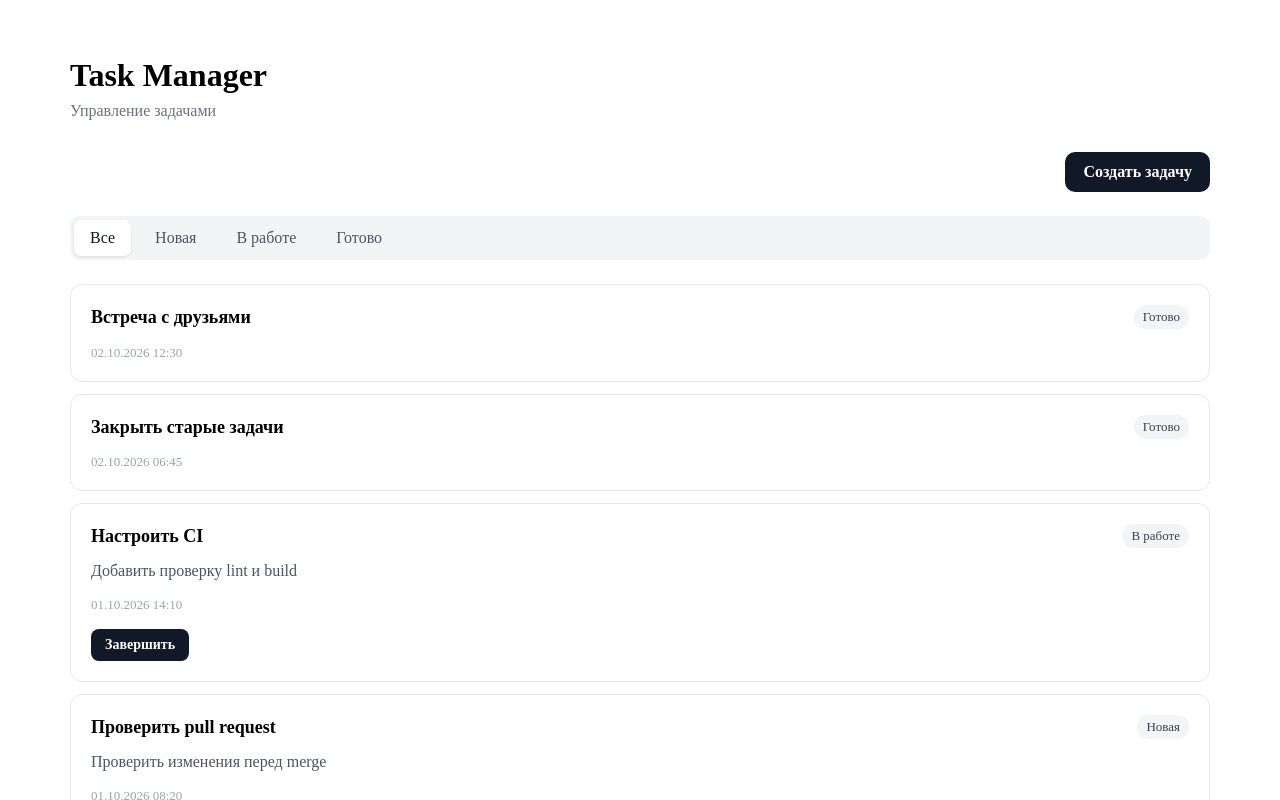
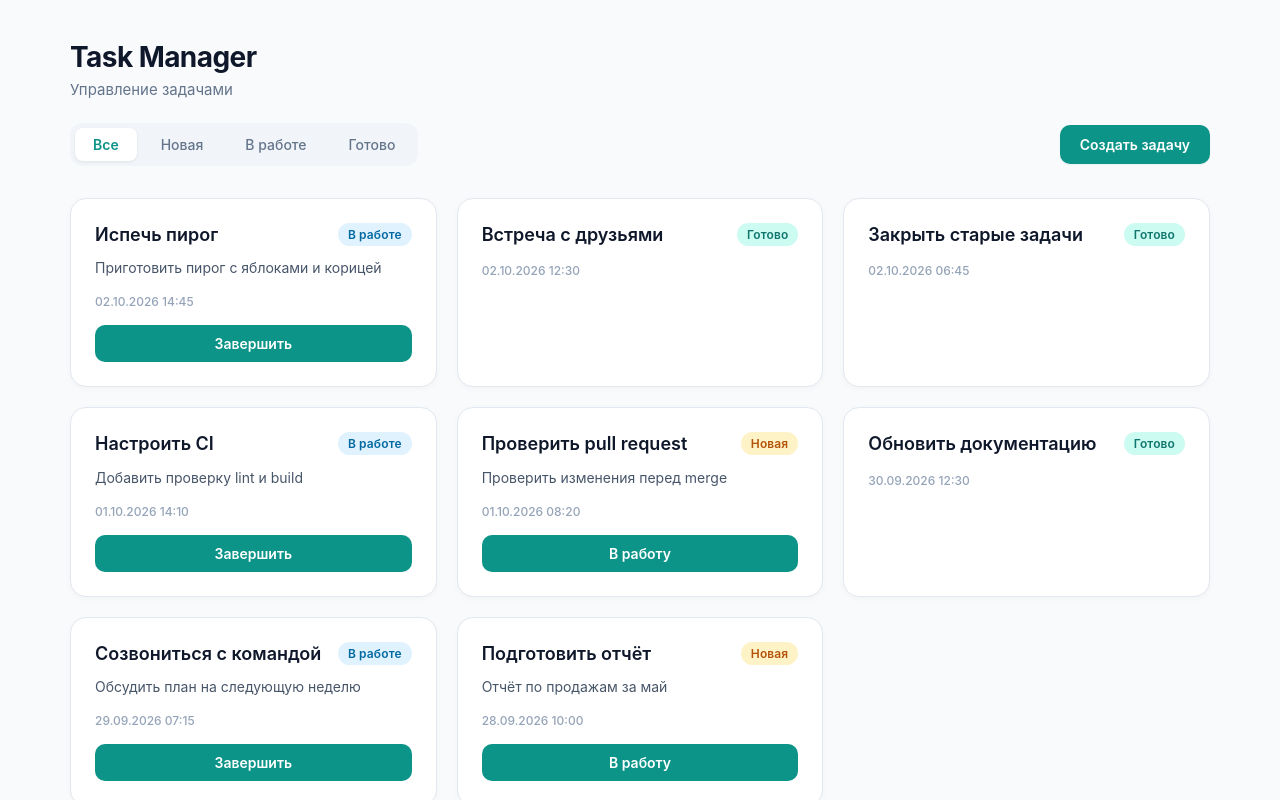
Before and after one commit to Mukhin-I/Task-Manager-Angular, an Angular app: page / in a window 1280 px wide. Shown: the top 800 px of the page. Built offline with nearby package versions, Linux system fonts and the light colour scheme; data requests are answered from the project's data file.

Commit message:
style: improve task list UI and add loading state

```diff
--- a/db.json
+++ b/db.json
@@ -45,6 +45,13 @@
       "status": "done",
       "createdAt": "2026-10-02T12:30:05.197Z",
       "id": 7
+    },
+    {
+      "title": "Испечь пирог",
+      "description": "Приготовить пирог с яблоками и корицей",
+      "status": "in_progress",
+      "createdAt": "2026-10-02T14:45:48.691Z",
+      "id": 8
     }
   ]
 }
--- /dev/null
+++ b/src/app/features/tasks/components/task-list-skeleton/task-list-skeleton.component.scss
@@ -0,0 +1,80 @@
+.tasks {
+  display: grid;
+  grid-template-columns: repeat(auto-fill, minmax(320px, 1fr));
+  gap: 20px;
+}
+
+.task-card {
+  display: flex;
+  flex-direction: column;
+  padding: 24px;
+  border: 1px solid #f1f5f9;
+  border-radius: 16px;
+  background: #ffffff;
+  box-shadow: 0 2px 6px rgba(15, 23, 42, 0.03);
+  pointer-events: none;
+  user-select: none;
+}
+
+.task-card__header {
+  display: flex;
+  align-items: flex-start;
+  justify-content: space-between;
+  gap: 12px;
+}
+
+@keyframes skeleton-shimmer {
+  0% {
+    background-position: -200% 0;
+  }
+  100% {
+    background-position: 200% 0;
+  }
+}
+
+.skeleton {
+  background: linear-gradient(
+    90deg,
+    #e2e8f0 25%,
+    #f1f5f9 37%,
+    #e2e8f0 63%
+  );
+  background-size: 200% 100%;
+  animation: skeleton-shimmer 1.5s ease-in-out infinite;
+  border-radius: 6px;
+
+  &--title {
+    height: 22px;
+    width: 55%;
+  }
+
+  &--badge {
+    height: 24px;
+    width: 75px;
+    border-radius: 20px;
+  }
+
+  &--text {
+    height: 14px;
+    width: 100%;
+    margin-top: 12px;
+
+    &.skeleton--short {
+      width: 70%;
+      margin-top: 6px;
+    }
+  }
+
+  &--date {
+    height: 12px;
+    width: 35%;
+    margin-top: 20px;
+  }
+
+  &--button {
+    height: 40px;
+    width: 100%;
+    margin-top: 16px;
+    border-radius: 10px;
+  }
+}
--- a/src/app/features/tasks/task-list/task-list.component.html
+++ b/src/app/features/tasks/task-list/task-list.component.html
@@ -1,4 +1,4 @@
-<section class="task-list">
+<section class="container">
   <header class="page-header">
     <div>
       <h1>Task Manager</h1>
@@ -6,16 +6,7 @@
     </div>
   </header>
 
-  <div class="actions">
-    <button
-        type="button"
-        class="create-button"
-        (click)="openCreateModal()"
-    >
-        Создать задачу
-    </button>
-  </div>
-
+  <div class="action-buttons">
     <nav class="filters" aria-label="Фильтр задач">
         @for (filter of filters; track filter) {
         <button
@@ -29,11 +20,19 @@
         </button>
         }
     </nav>
+    <div class="actions">
+        <button
+            type="button"
+            class="create-button"
+            (click)="openCreateModal()"
+        >
+            Создать задачу
+        </button>
+    </div>
+  </div>
 
   @if (loading) {
-    <div class="state-message">
-      <p>Загрузка задач...</p>
-    </div>
+      <app-task-list-skeleton />
   } @else if (error) {
     <div class="state-message error">
       <p>Не удалось загрузить задачи.</p>
@@ -61,7 +60,7 @@
           <div class="task-card__header">
             <h2>{{ task.title }}</h2>
 
-            <span class="status">
+            <span class="status" [class]="'status status--' + task.status">
                 {{ getStatusLabel(task.status) }}
             </span>
           </div>
--- a/src/app/features/tasks/task-list/task-list.component.scss
+++ b/src/app/features/tasks/task-list/task-list.component.scss
@@ -1,107 +1,380 @@
 :host {
   display: block;
+  font-family: -apple-system, BlinkMacSystemFont, 'Segoe UI', Roboto, 'Helvetica Neue', Arial, sans-serif;
+  background-color: #f8fafc;
+  min-height: 100vh;
+  color: #0f172a;
 }
 
-.task-list {
+.container {
   max-width: 1140px;
   margin: 0 auto;
-  padding: 48px 24px;
+  padding: 40px 24px;
 }
 
 .page-header {
-  margin-bottom: 32px;
+  margin-bottom: 24px;
 
   h1 {
     margin: 0;
-    font-size: 32px;
-    line-height: 1.2;
+    font-size: 28px;
+    font-weight: 700;
+    letter-spacing: -0.02em;
+    color: #0f172a;
   }
 
   p {
-    margin: 8px 0 0;
-    color: #6b7280;
+    margin: 6px 0 0;
+    font-size: 15px;
+    color: #64748b;
+  }
+}
+
+.action-buttons {
+  display: flex;
+  align-items: center;
+  justify-content: space-between;
+  margin-bottom: 32px;
+}
+
+.actions {
+  display: flex;
+  justify-content: flex-end;
+}
+
+.create-button,
+.primary-button {
+  border: none;
+  border-radius: 10px;
+  padding: 11px 20px;
+  background: #0d9488;
+  color: #ffffff;
+  font: inherit;
+  font-size: 14px;
+  font-weight: 600;
+  cursor: pointer;
+  transition: all 0.2s ease;
+  box-shadow: 0 1px 2px rgba(0, 0, 0, 0.05);
+
+  &:hover:not(:disabled) {
+    background: #0f766e;
+    transform: translateY(-1px);
+    box-shadow: 0 4px 12px rgba(13, 148, 136, 0.25);
+  }
+
+  &:active:not(:disabled) {
+    transform: translateY(0);
   }
 }
 
 .filters {
   display: flex;
-  gap: 8px;
-  margin-bottom: 24px;
-  padding: 4px;
+  align-items: center;
+  gap: 6px;
+  padding: 5px;
+  background: #f1f5f9;
+  border-radius: 12px;
+  width: fit-content;
+  max-width: 100%;
   overflow-x: auto;
-  border-radius: 10px;
-  background: #f3f4f6;
 }
 
 .filter-button {
-  border: 0;
-  border-radius: 7px;
-  padding: 9px 16px;
+  border: none;
+  border-radius: 8px;
+  padding: 8px 18px;
   background: transparent;
-  color: #4b5563;
+  color: #64748b;
   cursor: pointer;
   font: inherit;
+  font-size: 14px;
+  font-weight: 500;
   white-space: nowrap;
-  transition:
-    background-color 0.15s ease,
-    color 0.15s ease;
+  transition: all 0.2s ease;
 
   &:hover {
-    color: #111827;
+    color: #0f172a;
   }
 
   &.active {
     background: #ffffff;
-    color: #111827;
-    box-shadow: 0 1px 3px rgb(0 0 0 / 10%);
+    color: #0d9488;
+    font-weight: 600;
+    box-shadow: 0 1px 3px rgba(0, 0, 0, 0.08);
   }
 }
 
 .tasks {
   display: grid;
-  gap: 12px;
+  grid-template-columns: repeat(auto-fill, minmax(320px, 1fr));
+  gap: 20px;
 }
 
 .task-card {
-  padding: 20px;
-  border: 1px solid #e5e7eb;
-  border-radius: 12px;
+  display: flex;
+  flex-direction: column;
+  padding: 24px;
+  border: 1px solid #e2e8f0;
+  border-radius: 16px;
   background: #ffffff;
+  box-shadow: 0 2px 6px rgba(15, 23, 42, 0.03);
+  transition: transform 0.2s ease, box-shadow 0.2s ease, border-color 0.2s ease;
+
+  &:hover {
+    border-color: #cbd5e1;
+    box-shadow: 0 10px 25px -5px rgba(15, 23, 42, 0.08);
+    transform: translateY(-2px);
+  }
 }
 
 .task-card__header {
   display: flex;
   align-items: flex-start;
   justify-content: space-between;
-  gap: 16px;
+  gap: 12px;
 
   h2 {
     margin: 0;
     font-size: 18px;
-    line-height: 1.4;
+    font-weight: 600;
+    line-height: 1.35;
+    color: #0f172a;
   }
 }
 
 .status {
   flex-shrink: 0;
-  padding: 4px 9px;
-  border-radius: 999px;
-  background: #f3f4f6;
-  color: #374151;
-  font-size: 13px;
+  display: inline-flex;
+  align-items: center;
+  padding: 4px 10px;
+  border-radius: 20px;
+  font-size: 12px;
+  font-weight: 600;
+  letter-spacing: 0.01em;
+
+  background: #f1f5f9;
+  color: #475569;
+
+  &--done {
+    background: #ccfbf1;
+    color: #0f766e;
+  }
+
+  &--in_progress,
+  &--in-progress {
+    background: #e0f2fe;
+    color: #0369a1;
+  }
+
+  &--todo,
+  &--new {
+    background: #fef3c7;
+    color: #b45309;
+  }
 }
 
 .task-card__description {
   margin: 10px 0 0;
-  color: #4b5563;
+  color: #475569;
+  font-size: 14px;
   line-height: 1.5;
+  flex-grow: 1;
 }
 
 .task-card__date {
   display: block;
-  margin-top: 14px;
-  color: #9ca3af;
+  margin-top: 16px;
+  color: #94a3b8;
+  font-size: 12px;
+  font-weight: 500;
+}
+
+.status-button {
+  margin-top: 16px;
+  width: 100%;
+  border: none;
+  border-radius: 10px;
+  padding: 10px 16px;
+  background: #0d9488;
+  color: #ffffff;
+  font: inherit;
+  font-size: 14px;
+  font-weight: 600;
+  cursor: pointer;
+  transition: all 0.2s ease;
+
+  &:hover:not(:disabled) {
+    background: #0f766e;
+    box-shadow: 0 4px 12px rgba(13, 148, 136, 0.2);
+  }
+
+  &:disabled {
+    background: #e2e8f0;
+    color: #94a3b8;
+    cursor: not-allowed;
+    opacity: 1;
+  }
+}
+
+.status-error {
+  margin: 8px 0 0;
+  color: #dc2626;
   font-size: 13px;
+}
+
+.modal-backdrop {
+  position: fixed;
+  inset: 0;
+  z-index: 1000;
+  display: flex;
+  align-items: center;
+  justify-content: center;
+  padding: 24px;
+  background: rgba(15, 23, 42, 0.4);
+  backdrop-filter: blur(6px);
+}
+
+.modal {
+  width: min(100%, 500px);
+  max-height: calc(100vh - 48px);
+  overflow-y: auto;
+  padding: 32px;
+  background: #ffffff;
+  border-radius: 20px;
+  box-shadow: 0 25px 50px -12px rgba(15, 23, 42, 0.25);
+  border: 1px solid #f1f5f9;
+}
+
+.modal__header {
+  display: flex;
+  align-items: flex-start;
+  justify-content: space-between;
+  gap: 20px;
+  margin-bottom: 24px;
+
+  h2 {
+    margin: 0 0 4px;
+    font-size: 20px;
+    font-weight: 700;
+    color: #0f172a;
+  }
+
+  p {
+    margin: 0;
+    color: #64748b;
+    font-size: 14px;
+  }
+}
+
+.modal__close {
+  width: 32px;
+  height: 32px;
+  flex-shrink: 0;
+  display: flex;
+  align-items: center;
+  justify-content: center;
+  border: none;
+  border-radius: 8px;
+  background: #f1f5f9;
+  font-size: 20px;
+  line-height: 1;
+  color: #64748b;
+  cursor: pointer;
+  transition: all 0.15s ease;
+
+  &:hover {
+    background: #e2e8f0;
+    color: #0f172a;
+  }
+}
+
+.task-form {
+  display: flex;
+  flex-direction: column;
+  gap: 20px;
+}
+
+.form-field {
+  display: flex;
+  flex-direction: column;
+  gap: 6px;
+
+  label {
+    font-size: 14px;
+    font-weight: 600;
+    color: #334155;
+  }
+
+  input,
+  textarea {
+    width: 100%;
+    box-sizing: border-box;
+    border: 1px solid #cbd5e1;
+    border-radius: 10px;
+    padding: 10px 14px;
+    font: inherit;
+    font-size: 14px;
+    color: #0f172a;
+    background: #ffffff;
+    outline: none;
+    transition: border-color 0.15s ease, box-shadow 0.15s ease;
+
+    &::placeholder {
+      color: #94a3b8;
+    }
+
+    &:focus {
+      border-color: #0d9488;
+      box-shadow: 0 0 0 3px rgba(13, 148, 136, 0.15);
+    }
+  }
+
+  textarea {
+    resize: vertical;
+  }
+}
+
+.field-error,
+.form-error {
+  margin: 0;
+  color: #dc2626;
+  font-size: 13px;
+}
+
+.field-error p {
+  margin: 0;
+}
+
+.modal__actions {
+  display: flex;
+  justify-content: flex-end;
+  gap: 12px;
+  margin-top: 8px;
+}
+
+.secondary-button {
+  border: 1px solid #cbd5e1;
+  border-radius: 10px;
+  padding: 10px 18px;
+  background: #ffffff;
+  color: #334155;
+  font: inherit;
+  font-size: 14px;
+  font-weight: 500;
+  cursor: pointer;
+  transition: all 0.15s ease;
+
+  &:hover {
+    background: #f8fafc;
+    border-color: #94a3b8;
+  }
+}
+
+.create-button:disabled,
+.primary-button:disabled,
+.secondary-button:disabled {
+  cursor: not-allowed;
+  opacity: 0.6;
 }
 
 .state-message {
@@ -136,214 +409,3 @@
     background: #f9fafb;
   }
 }
-
-.actions {
-  display: flex;
-  justify-content: flex-end;
-  margin-bottom: 24px;
-}
-
-.create-button,
-.primary-button {
-  border: none;
-  border-radius: 10px;
-  padding: 11px 18px;
-  background: #111827;
-  color: #fff;
-  font: inherit;
-  font-weight: 600;
-  cursor: pointer;
-  transition:
-    background 0.15s ease,
-    transform 0.15s ease;
-}
-
-.create-button:hover,
-.primary-button:hover {
-  background: #1f2937;
-}
-
-.create-button:active,
-.primary-button:active {
-  transform: translateY(1px);
-}
-
-.modal-backdrop {
-  position: fixed;
-  inset: 0;
-  z-index: 1000;
-
-  display: flex;
-  align-items: center;
-  justify-content: center;
-
-  padding: 24px;
-
-  background: rgb(0 0 0 / 50%);
-  backdrop-filter: blur(3px);
-}
-
-.modal {
-  width: min(100%, 520px);
-  max-height: calc(100vh - 48px);
-  overflow-y: auto;
-
-  padding: 28px;
-
-  background: #fff;
-  border-radius: 16px;
-  box-shadow: 0 20px 60px rgb(0 0 0 / 20%);
-}
-
-.modal__header {
-  display: flex;
-  align-items: flex-start;
-  justify-content: space-between;
-  gap: 20px;
-  margin-bottom: 24px;
-
-  h2 {
-    margin: 0 0 6px;
-  }
-
-  p {
-    margin: 0;
-    color: #6b7280;
-  }
-}
-
-.modal__close {
-  width: 36px;
-  height: 36px;
-  flex-shrink: 0;
-
-  border: none;
-  border-radius: 8px;
-  background: transparent;
-
-  font-size: 26px;
-  line-height: 1;
-  color: #6b7280;
-
-  cursor: pointer;
-
-  &:hover {
-    background: #f3f4f6;
-    color: #111827;
-  }
-}
-
-.task-form {
-  display: flex;
-  flex-direction: column;
-  gap: 20px;
-}
-
-.form-field {
-  display: flex;
-  flex-direction: column;
-  gap: 8px;
-
-  label {
-    font-weight: 600;
-  }
-
-  input,
-  textarea {
-    width: 100%;
-    box-sizing: border-box;
-
-    border: 1px solid #d1d5db;
-    border-radius: 10px;
-    padding: 11px 13px;
-
-    font: inherit;
-    color: #111827;
-    outline: none;
-
-    transition: border-color 0.15s ease, box-shadow 0.15s ease;
-
-    &:focus {
-      border-color: #6b7280;
-      box-shadow: 0 0 0 3px rgb(107 114 128 / 12%);
-    }
-  }
-
-  textarea {
-    resize: vertical;
-  }
-}
-
-.field-error,
-.form-error {
-  margin: 0;
-  color: #dc2626;
-  font-size: 14px;
-}
-
-.field-error p {
-  margin: 0;
-}
-
-.modal__actions {
-  display: flex;
-  justify-content: flex-end;
-  gap: 10px;
-  margin-top: 4px;
-}
-
-.secondary-button {
-  border: 1px solid #d1d5db;
-  border-radius: 10px;
-  padding: 10px 16px;
-
-  background: #fff;
-  color: #374151;
-
-  font: inherit;
-  font-weight: 500;
-  cursor: pointer;
-
-  &:hover {
-    background: #f9fafb;
-  }
-}
-
-.create-button:disabled,
-.primary-button:disabled,
-.secondary-button:disabled {
-  cursor: not-allowed;
-  opacity: 0.6;
-}
-
-.status-button {
-  margin-top: 16px;
-
-  border: none;
-  border-radius: 8px;
-  padding: 8px 14px;
-
-  background: #111827;
-  color: #fff;
-
-  font: inherit;
-  font-size: 14px;
-  font-weight: 600;
-
-  cursor: pointer;
-
-  &:hover:not(:disabled) {
-    background: #1f2937;
-  }
-
-  &:disabled {
-    cursor: not-allowed;
-    opacity: 0.6;
-  }
-}
-
-.status-error {
-  margin: 8px 0 0;
-  color: #dc2626;
-  font-size: 14px;
-}
--- a/src/app/features/tasks/task-list/task-list.component.ts
+++ b/src/app/features/tasks/task-list/task-list.component.ts
@@ -2,6 +2,8 @@ import { Component, DestroyRef, inject } from '@angular/core';
 import { DatePipe } from '@angular/common';
 import { BehaviorSubject, catchError, finalize, of, switchMap } from 'rxjs';
 import { takeUntilDestroyed } from '@angular/core/rxjs-interop';
+
+import { TaskListSkeletonComponent } from '../components/task-list-skeleton/task-list-skeleton.component';
 
 import {
   AbstractControl,
@@ -33,7 +35,7 @@ const noWhitespaceValidator: ValidatorFn = (
 @Component({
   selector: 'app-task-list',
   standalone: true,
-  imports: [DatePipe, ReactiveFormsModule],
+  imports: [DatePipe, ReactiveFormsModule, TaskListSkeletonComponent],
   templateUrl: './task-list.component.html',
   styleUrl: './task-list.component.scss',
 })
--- a/src/index.html
+++ b/src/index.html
@@ -2,10 +2,10 @@
 <html lang="en">
 <head>
   <meta charset="utf-8">
-  <title>TaskManager</title>
+  <title>Task Manager</title>
   <base href="/">
   <meta name="viewport" content="width=device-width, initial-scale=1">
-  <link rel="icon" type="image/x-icon" href="favicon.ico">
+  <link rel="icon" type="image/x-icon" href="favicon.png">
 </head>
 <body>
   <app-root></app-root>
--- a/src/styles.scss
+++ b/src/styles.scss
@@ -1 +1,19 @@
-/* You can add global styles to this file, and also import other style files */
+body {
+    margin: 0;
+    box-sizing: border-box;
+}
+
+p {
+    margin: 0;
+    padding: 0;
+}
+
+h1,
+h2,
+h3,
+h4,
+h5,
+h6 {
+    margin: 0;
+    padding: 0;
+}
```
Also changed, not shown: src/app/features/tasks/components/task-list-skeleton/task-list-skeleton.component.html (added, +16 -0 lines), src/app/features/tasks/components/task-list-skeleton/task-list-skeleton.component.ts (added, +13 -0 lines), public/favicon.png (added). Lines whose indentation alone changed are shown as unchanged.
